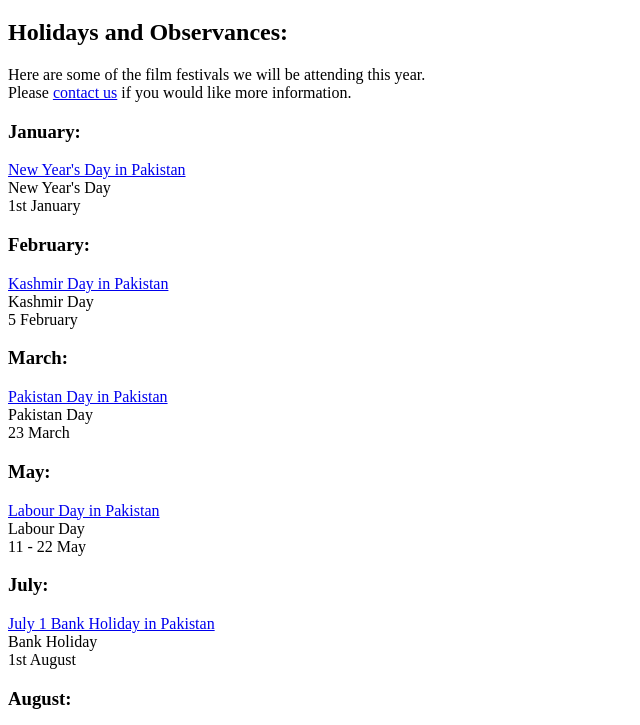
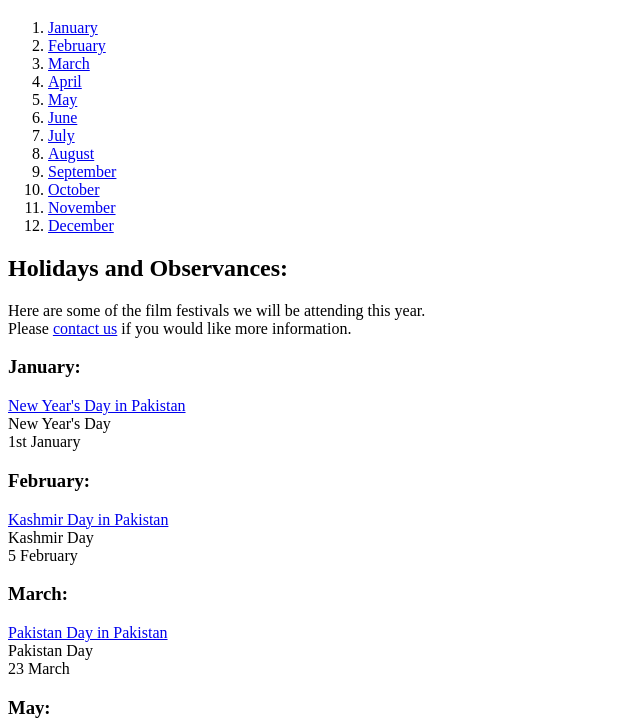
Before and after one commit to khaliqabdul/PIAIC-CNC-Q2-Assignments, a plain HTML site: page Assignment Ch_4a.html in a window 1280 px wide. Shown: the part 61-786 px from the top of the page, without its empty margins (0-640 px from the left). Drawn offline with Linux system fonts and the light colour scheme.

Commit message:
Modified assignment ch-4a

```diff
--- a/Assignment Ch_4a.html
+++ b/Assignment Ch_4a.html
@@ -4,26 +4,40 @@
         <title>Assignment ch-4a</title>
     </head>
     <body>
-        <h1>Calendar highlights in Pakistan</h1>
+        <h1 id="top">Calendar highlights in Pakistan</h1>
+            <ol>
+                <li><a href="#jan">January</a> </li>
+                <li><a href="#feb">February</a> </li>
+                <li><a href="#mar">March</a> </li>
+                <li><a href="#apr">April</a> </li>
+                <li><a href="#may">May</a></li>
+                <li><a href="#jun">June</a> </li>
+                <li><a href="#jul">July</a> </li>
+                <li><a href="#aug">August</a> </li>
+                <li><a href="#sep">September</a> </li>
+                <li><a href="#oct">October</a> </li>
+                <li><a href="#nov">November</a> </li>
+                <li><a href="#dec">December</a> </li>
+            </ol>
             <h2>Holidays and Observances:</h2>
                 <p>Here are some of the film festivals we will be attending this year.<br/>Please <a href="mailto:khaliqazeemi@yahoo.com">contact us</a>  if you would like more information.</p>
-                <h3>January:</h3>
+                <h3 id="jan">January:</h3>
                     <p><a target="_blank" href="https://www.timeanddate.com/holidays/pakistan/new-year-day" title="www.timeanddate.com/holidays/pakistan/new-year-day">New Year's Day in Pakistan</a><br/>New Year's Day<br/>1st January</p>
-                <h3>February:</h3>
+                <h3 id="feb">February:</h3>
                     <p><a target="_balnk" href="https://www.timeanddate.com/holidays/pakistan/kashmir-day" title="https://www.timeanddate.com/holidays/pakistan/kashmir-day">Kashmir Day in Pakistan</a><br>Kashmir Day<br>5 February</p>
-                <h3>March:</h3>
+                <h3 id="mar">March:</h3>
                     <p><a target="_blank" href="https://www.timeanddate.com/holidays/pakistan/pakistan-day" title="https://www.timeanddate.com/holidays/pakistan/pakistan-day">Pakistan Day in Pakistan</a><br>Pakistan Day<br>23 March</p>
-                <h3>May:</h3>
+                <h3 id="may">May:</h3>
                     <p><a target="_balnk" href="https://www.timeanddate.com/holidays/pakistan/labour-day" title="https://www.timeanddate.com/holidays/pakistan/labour-day">Labour Day in Pakistan</a><br>Labour Day<br>11 - 22 May</p>
-                <h3>July:</h3>
+                <h3 id="jul">July:</h3>
                     <p><a target="_balnk" href="https://www.timeanddate.com/holidays/pakistan/july-1-bank-holiday" title="https://www.timeanddate.com/holidays/pakistan/july-1-bank-holiday">July 1 Bank Holiday in Pakistan</a><br>Bank Holiday<br>1st August</p>
-                <h3>August:</h3>
+                <h3 id="aug">August:</h3>
                     <p><a target="_blank" href="https://www.timeanddate.com/holidays/pakistan/independence-day" title="https://www.timeanddate.com/holidays/pakistan/independence-day">Independence Day in Pakistan</a><br>Independence Day<br>14 August</p>
-                <h3>September:</h3>
+                <h3 id="sep">September:</h3>
                     <p><a target="_blank" href="https://www.timeanddate.com/holidays/pakistan/defence-day" title="https://www.timeanddate.com/holidays/pakistan/defence-day">Defence Day in Pakistan</a><br>Defence Day<br>5 September</p>
-                <h3>November:</h3>
+                <h3 id="nov">November:</h3>
                     <p><a target="_blank" href="https://www.timeanddate.com/holidays/pakistan/iqbal-day" title="https://www.timeanddate.com/holidays/pakistan/iqbal-day">Iqbal Day in Pakistan</a><br>Iqbal Day<br>16 - 27 November</p>
-                <h3>December:</h3>
+                <h3 id="dec">December:</h3>
                     <p><a target="_blank" href="https://www.timeanddate.com/holidays/pakistan/quaid-e-azam-day" title="https://www.timeanddate.com/holidays/pakistan/quaid-e-azam-day">Quaid-e-Azam Day in Pakistan</a><br>Quaid-e-Azam Day<br>25 December</p>
                     <p><a target="_blank" href="Assignment Ch_4a.html" title="Assignment Ch_4a.html">About Calendar highlights</a></p>
                     <p><a href="#top">Top of page</a></p>
```
